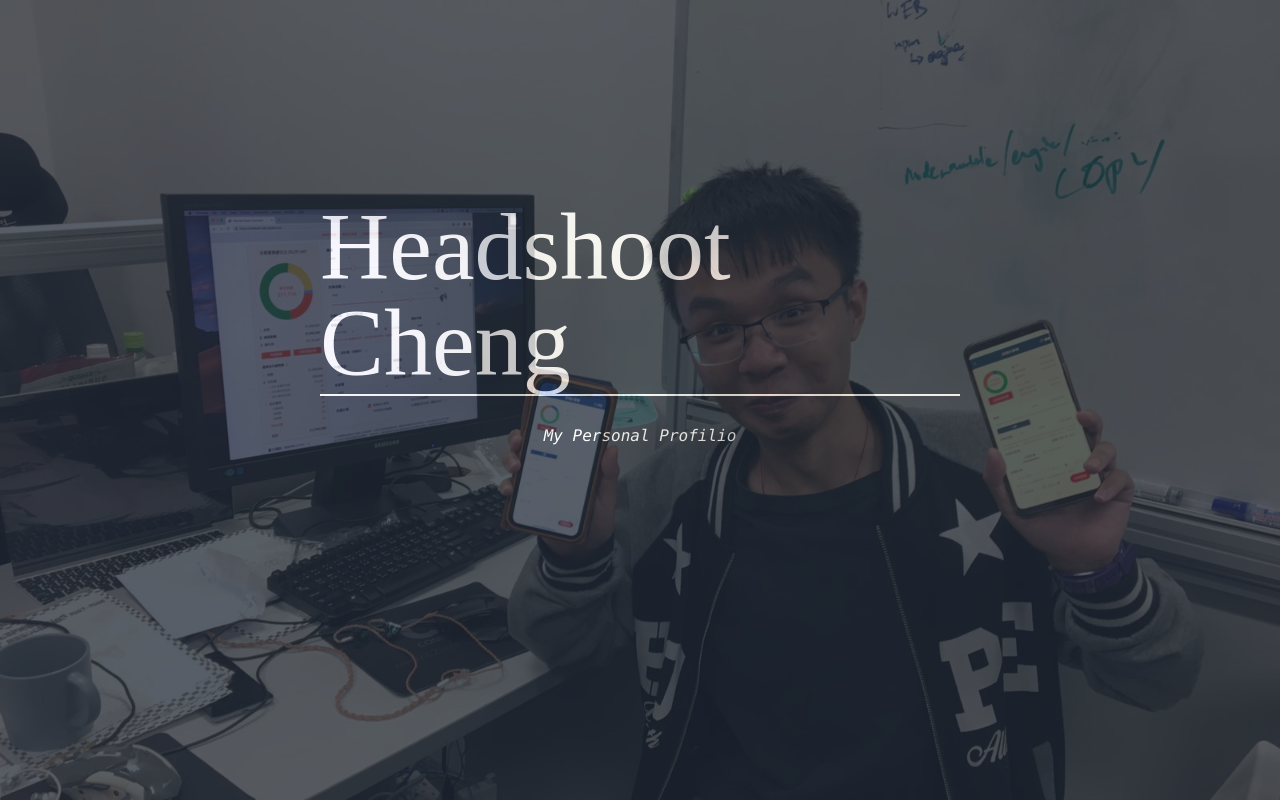
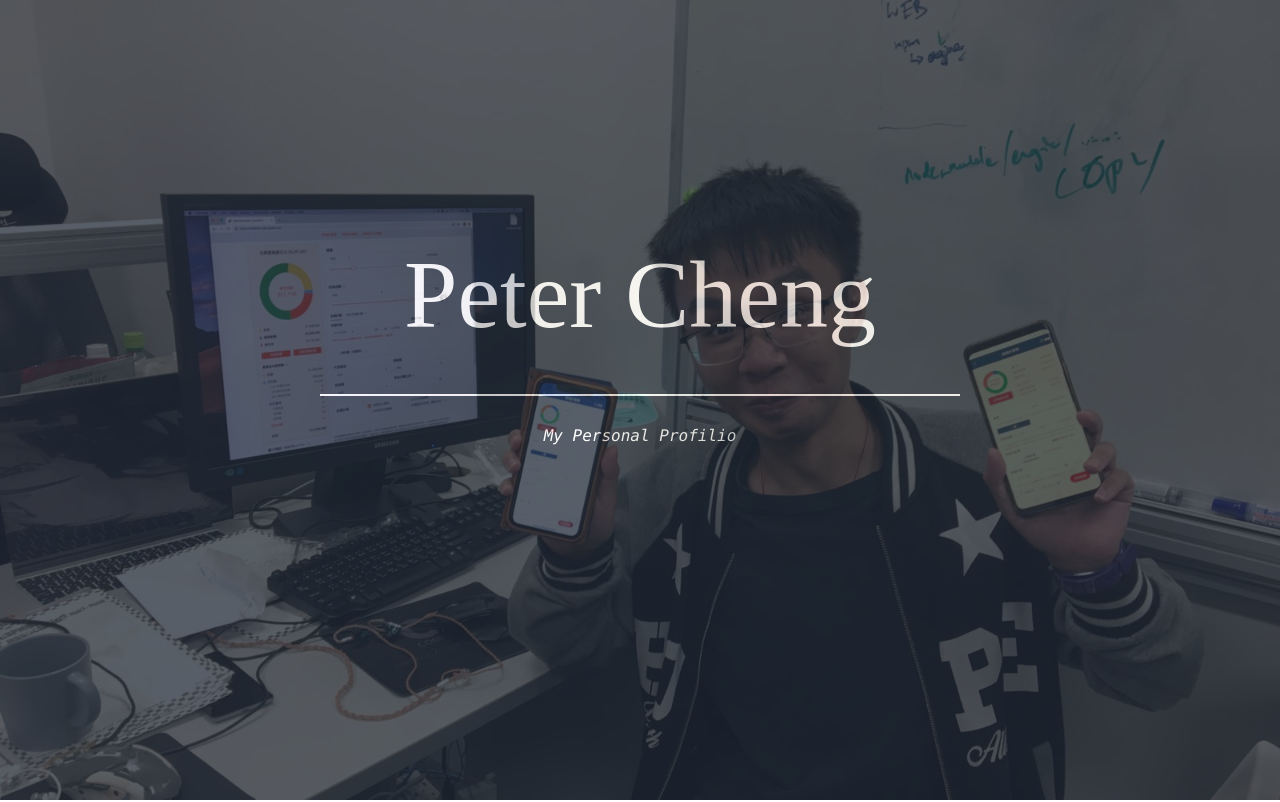
Before and after one commit to headshootcheng/mywebsite, a Next.js app: page / in a window 1280 px wide. Shown: the top 802 px of the page. Built offline with nearby package versions, Linux system fonts and the light colour scheme.

Commit message:
test the whole of the pipeline

```diff
--- a/components/Welcome/Welcome.tsx
+++ b/components/Welcome/Welcome.tsx
@@ -7,7 +7,7 @@ const Welcome = forwardRef<HTMLDivElement, {}>((props, ref) => {
     <div className={styles.welcomeWrapper} ref={ref}>
       <div className={styles.colorWrapper}>
         <div className={styles.titleArea}>
-          <span className={styles.title}>Headshoot Cheng</span>
+          <span className={styles.title}>Peter Cheng</span>
         </div>
         <div className={styles.subtitleArea}>
           <span className={styles.subtitle}>My Personal Profilio</span>
```
